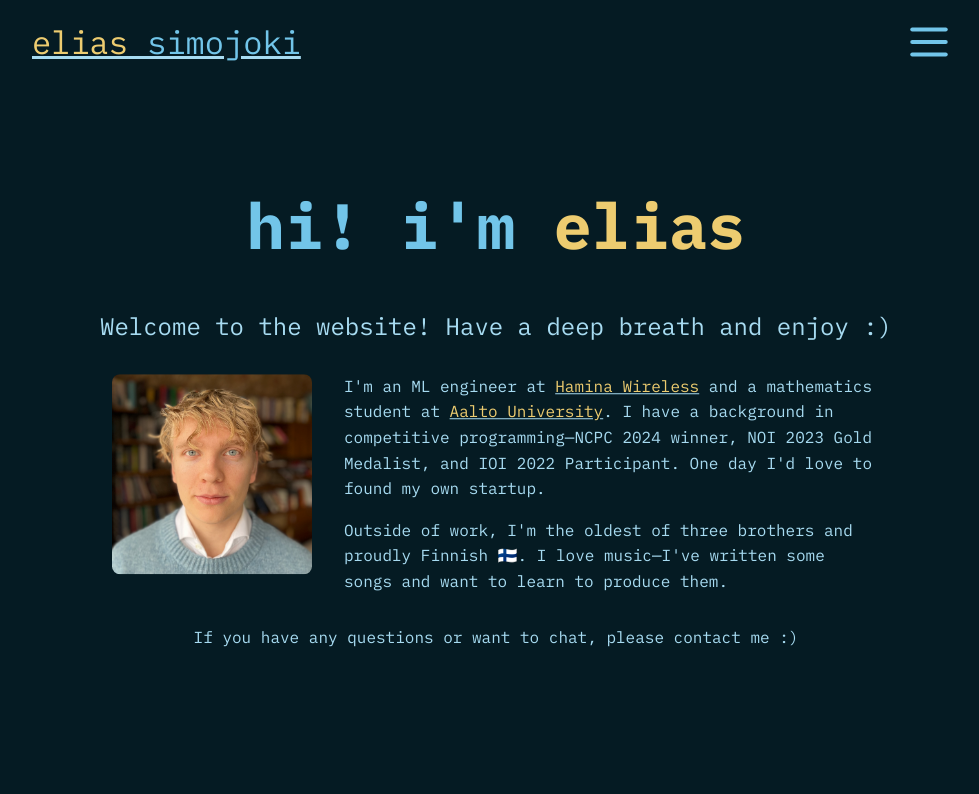
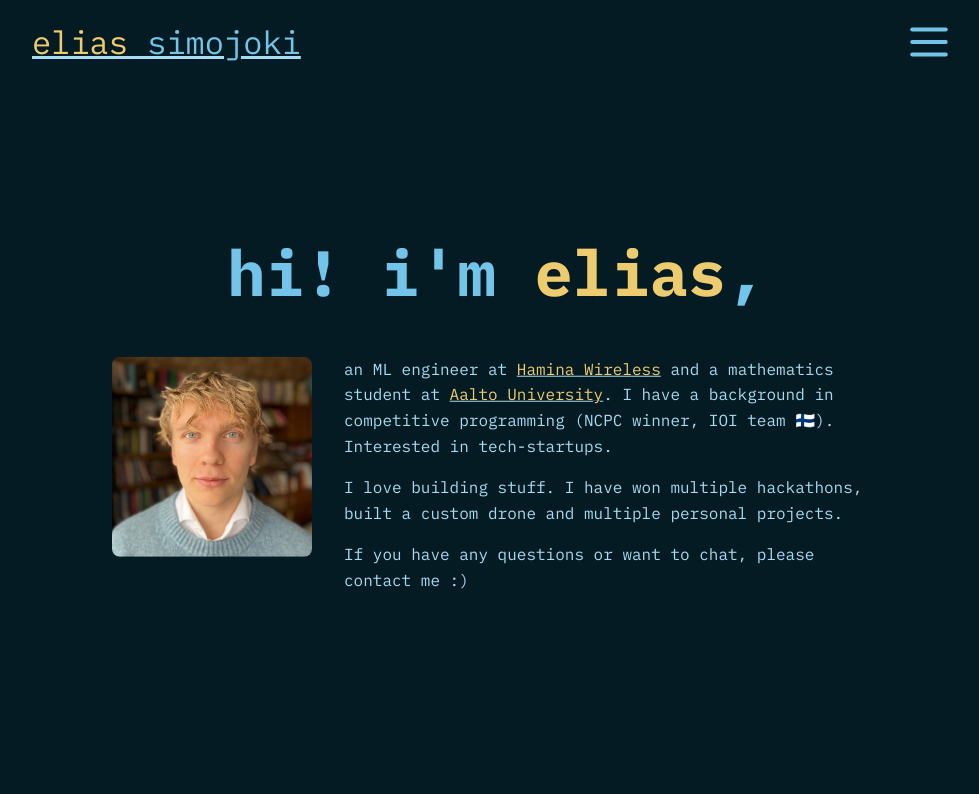
Before and after one commit to MojoLake/eSite, a SvelteKit app: page / in a window 1280 px wide. Shown: the top 794 px of the page, without its empty margins (144-1123 px from the left). Built offline with nearby package versions, Linux system fonts and the light colour scheme.

Commit message:
feat: update intro text

```diff
--- a/src/routes/+page.svelte
+++ b/src/routes/+page.svelte
@@ -45,19 +45,19 @@
   {#if showHeader}
     <div class="header-container" in:slideFromCenter>
       <h1>
-        hi! i'm <span style="color: var(--secondary-text-colour)">elias</span>
+        hi! i'm <span style="color: var(--secondary-text-colour)">elias</span>,
       </h1>
 
-      <p class="welcome-text">
+      <!-- <p class="welcome-text">
         Welcome to the website! Have a deep breath and enjoy :)
-      </p>
+      </p> -->
 
       <div class="about-section">
         <img src="/IMG_4668.jpeg" alt="Elias" class="profile-photo" />
 
         <div class="about-text">
           <p>
-            I'm an ML engineer at <a
+            an ML engineer at <a
               href="https://hamina.com"
               target="_blank"
               rel="noopener noreferrer"><Yellow>Hamina Wireless</Yellow></a
@@ -67,21 +67,16 @@
               href="https://www.aalto.fi/en"
               target="_blank"
               rel="noopener noreferrer"><Yellow>Aalto University</Yellow></a
-            >. I have a background in competitive programming—NCPC 2024 winner,
-            NOI 2023 Gold Medalist, and IOI 2022 Participant. One day I'd love
-            to found my own startup.
+            >. I have a background in competitive programming (NCPC winner, IOI
+            team 🇫🇮). Interested in tech-startups.
           </p>
           <p>
-            Outside of work, I'm the oldest of three brothers and proudly
-            Finnish 🇫🇮. I love music—I've written some songs and want to learn
-            to produce them.
+            I love building stuff. I have won multiple hackathons, built a
+            custom drone and multiple personal projects.
           </p>
+          <p>If you have any questions or want to chat, please contact me :)</p>
         </div>
       </div>
-
-      <p class="contact-text">
-        If you have any questions or want to chat, please contact me :)
-      </p>
     </div>
   {/if}
 
```
